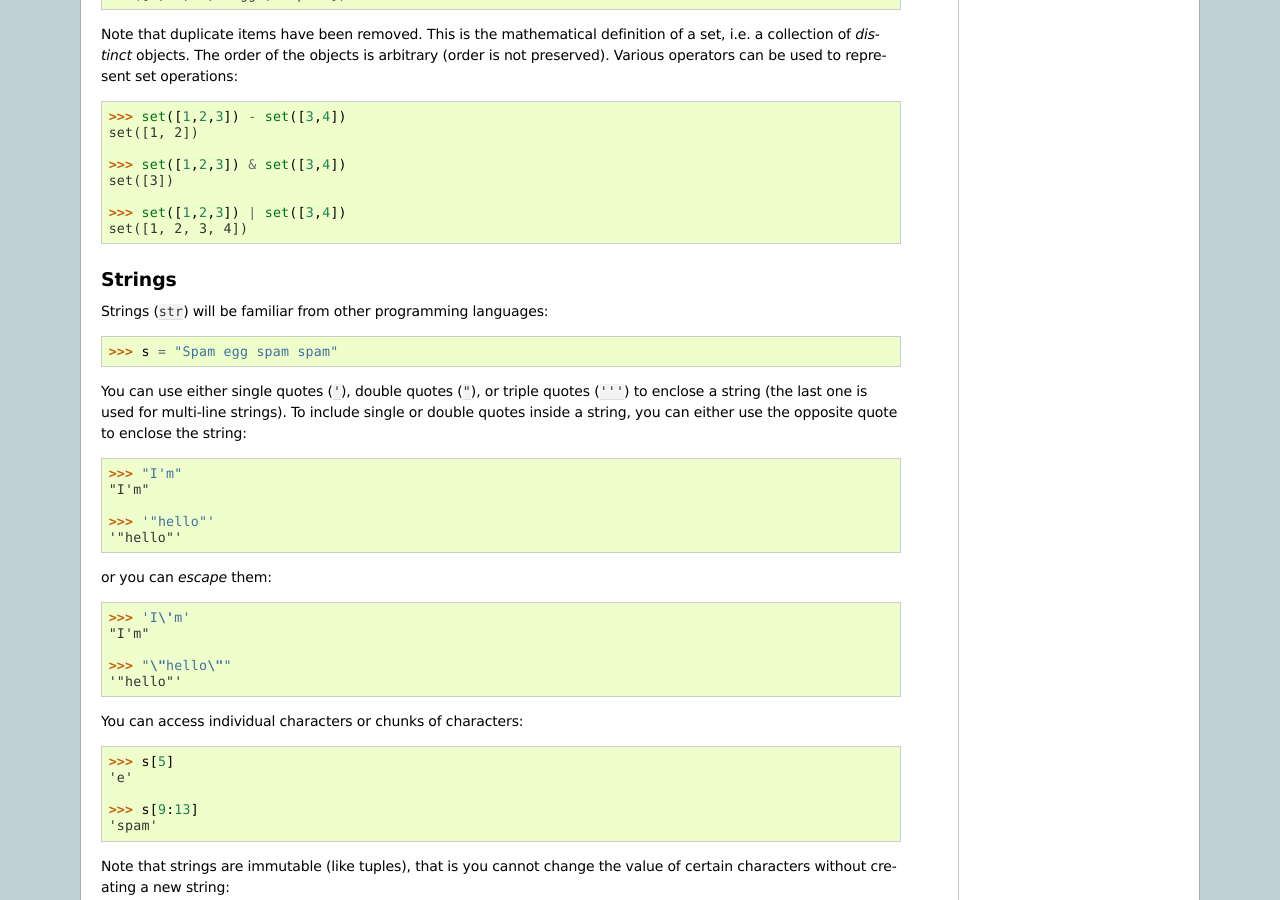
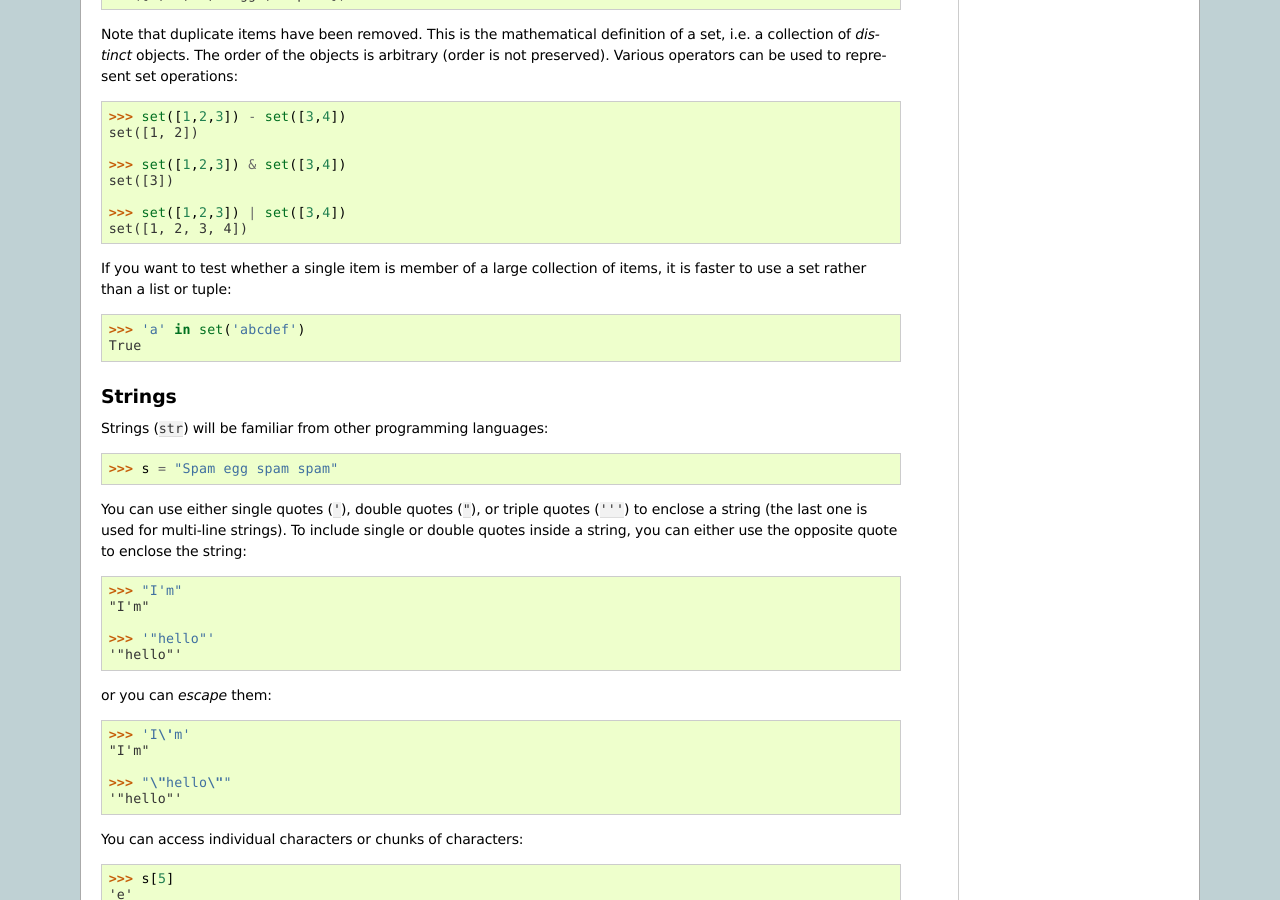
Before and after one commit to python4ESAC/python4ESAC, a Sphinx documentation site: the page built from source/pure_python/types.rst, in a window 1280 px wide and 900 px high, scrolled down 2585 px. Built offline with Sphinx 7.4.7, drawn with Linux system fonts in a browser that asks for light colours; formulas are drawn with MathJax 3.

Commit message:
pure python typo corrections

```diff
--- a/source/pure_python/control_flow.rst
+++ b/source/pure_python/control_flow.rst
@@ -54,7 +54,10 @@ More generally, any function or expression that ultimately returns ``True`` or
 
 .. Note::
 
-    In the previous examples we have included comments. All lines starting with the ``#`` character are ignored by Python. If you would like to comment out a section of code, you can enclose it in trip quotes: ``'''commented out code'''``.
+    In the previous examples we have included comments. All lines
+    starting with the ``#`` character are ignored by Python. If you
+    would like to comment out a section of code, you can enclose it in
+    triple quotes: ``'''commented out code'''``.
 
 ``for`` loops
 -------------
--- a/source/pure_python/types.rst
+++ b/source/pure_python/types.rst
@@ -129,7 +129,10 @@ Sets (``set``) are a third type of sequence which you can make from a tuple or a
     >>> set([1, 2, 3, 2, 'spam', 'egg', 'spam'])
     set([1, 2, 3, 'egg', 'spam'])
 
-Note that duplicate items have been removed. This is the mathematical definition of a set, i.e. a collection of *distinct* objects. The order of the objects is arbitrary (order is not preserved). Various operators can be used to represent set operations::
+Note that duplicate items have been removed. This is the mathematical
+definition of a set, i.e. a collection of *distinct* objects. The
+order of the objects is arbitrary (order is not preserved). Various
+operators can be used to represent set operations::
 
     >>> set([1,2,3]) - set([3,4])
     set([1, 2])
@@ -139,6 +142,13 @@ Note that duplicate items have been removed. This is the mathematical definition
 
     >>> set([1,2,3]) | set([3,4])
     set([1, 2, 3, 4])
+
+If you want to test whether a single item is member of a large
+collection of items, it is faster to use a set rather than a list or
+tuple::
+
+    >>> 'a' in set('abcdef')
+    True
 
 Strings
 -------
```
Also changed, not shown: source/pure_python/functions.rst (+24 -6 lines).
